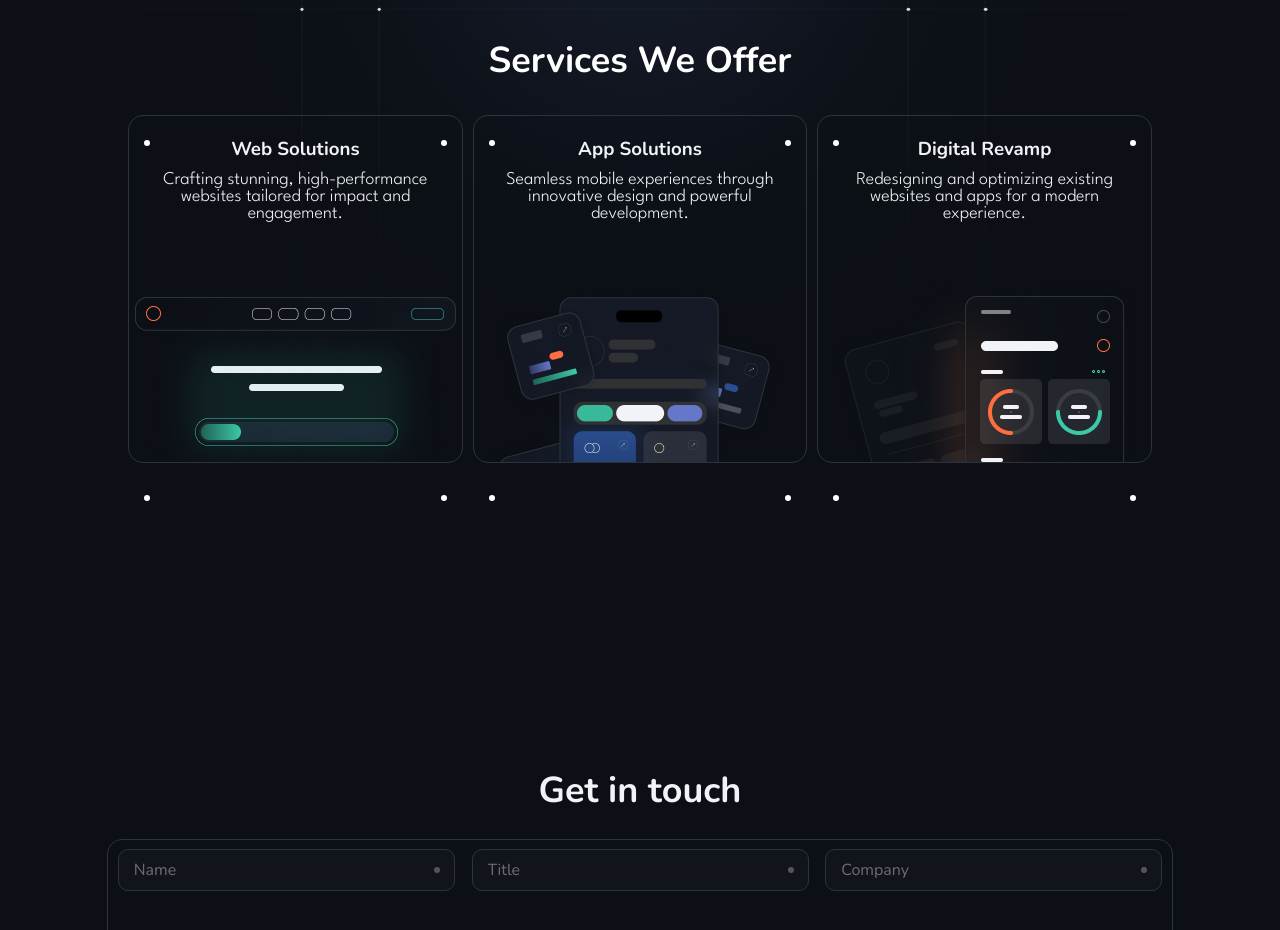
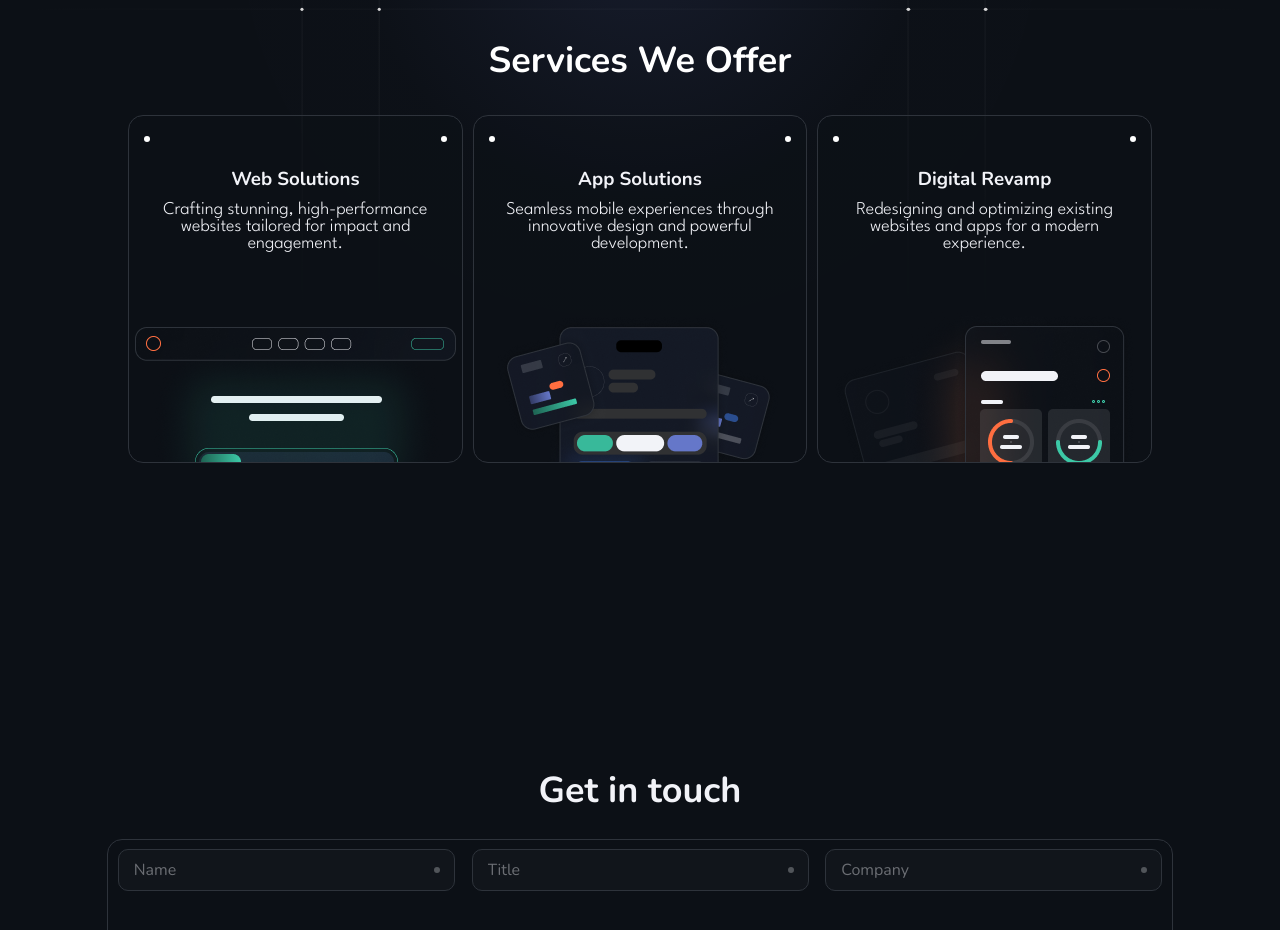
Before and after one commit to WillCBurroughs/bcsolutions, a React (Create React App) app: page / in a window 1280 px wide. Shown: the part 2760-3690 px from the top of the page. Built offline with nearby package versions, Linux system fonts and the light colour scheme.

Commit message:
Removing bottom dots on services

```diff
--- a/src/components/atoms/ServiceDesktopCard.js
+++ b/src/components/atoms/ServiceDesktopCard.js
@@ -18,10 +18,10 @@ function ServiceDesktopCard(props) {
             </p>
             <img src={props.imageSRC} className= {props.imgClass}/>
         </div>
-        <div className="bottomServiceDecorations" id = {props.decorationID}>
+        {/* <div className="bottomServiceDecorations" id = {props.decorationID}>
             <div className="bottomLeftMemberDecoration"></div>
             <div className="bottomRightMemberDecoration"></div>
-        </div>
+        </div> */}
     </div>
   );
 }
--- a/src/index.css
+++ b/src/index.css
@@ -595,8 +595,8 @@ code {
 }
 
 .TopServiceDecorations {
-  position: absolute;
-  top: 45px;
+  position: relative;
+  top: 20px;
   transform: translateX(15px);
   width: calc(26vw - 30px) ;
   height: 30px;
@@ -605,8 +605,8 @@ code {
 }
 
 .bottomServiceDecorations {
-  position: absolute;
-  top: 400px;
+  position: relative;
+  margin-top: -50px;
   transform: translateX(15px);
   width: calc(26vw - 30px) ;
   height: 100px;
```
